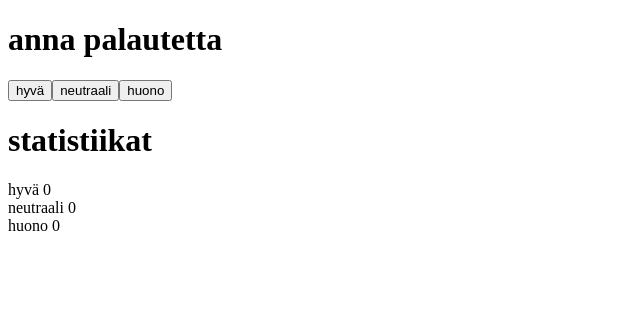
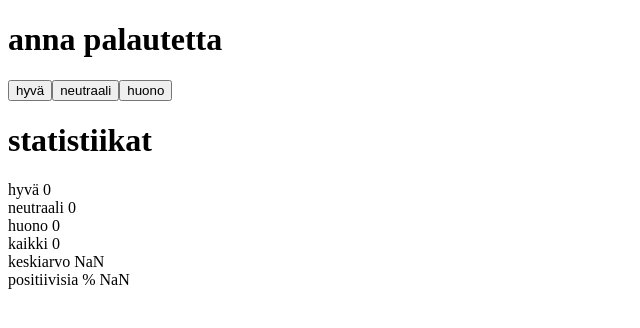
Before and after one commit to jeakaura/fullstack-22, a React (Create React App) app in the folder osa1/unicafe/: page / in a window 1280 px wide. Shown: the top 328 px of the page, without its empty margins (0-640 px from the left). Built offline with nearby package versions, Linux system fonts and the light colour scheme.

Commit message:
unicafe step2

```diff
--- a/osa1/unicafe/src/App.js
+++ b/osa1/unicafe/src/App.js
@@ -26,6 +26,9 @@ const App = () => {
       <Display counter={good} text="hyvä" />
       <Display counter={neutral} text="neutraali" />
       <Display counter={bad} text="huono" />
+      <Display counter={good + neutral + bad} text="kaikki" />
+      <Display counter={(good - bad)/(good + neutral + bad)} text="keskiarvo" />
+      <Display counter={good / (good + neutral + bad) * 100} text="positiivisia %" />
     </div>
   )
 }
```
